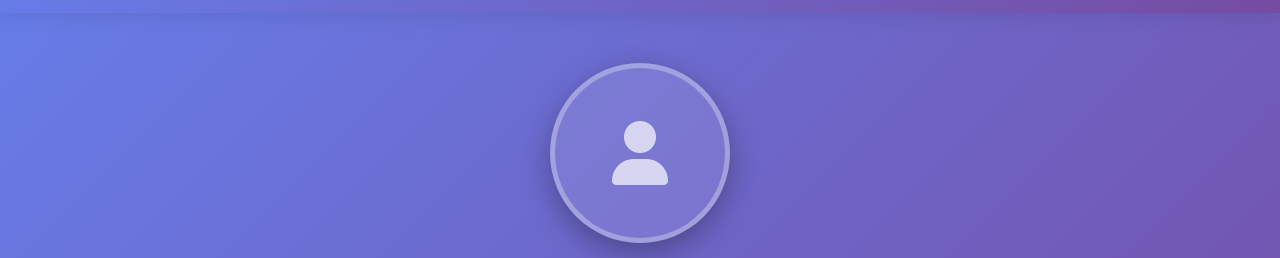
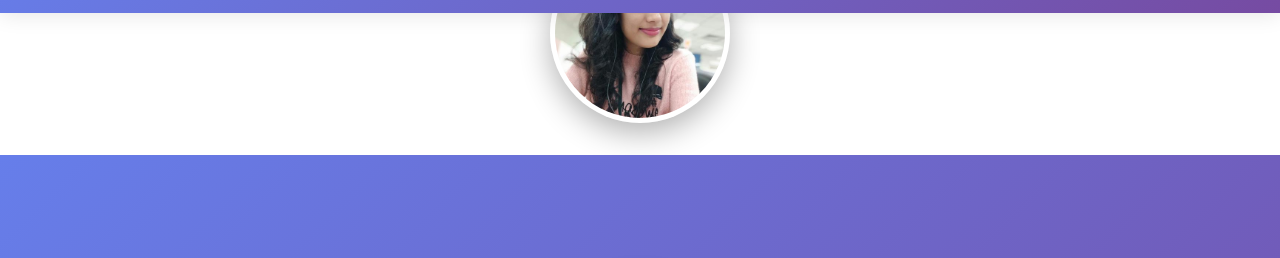
Before and after one commit to say123ali/sayali-portfolio, a plain HTML site: page sayali_portfolio.html in a window 1280 px wide. Shown: the part 57-315 px from the top of the page. Drawn offline with Linux system fonts and the light colour scheme.

Commit message:
Update sayali_portfolio.html

```diff
--- a/sayali_portfolio.html
+++ b/sayali_portfolio.html
@@ -1,6 +1,7 @@
 <!DOCTYPE html>
 <html lang="en">
 <head>
+    <img src="./40639896.jpg" alt="Sayali Salunkhe" class="profile-img">
     <meta charset="UTF-8">
     <meta name="viewport" content="width=device-width, initial-scale=1.0">
     <title>Sayali Salunkhe - Machine Learning Engineer</title>
```
